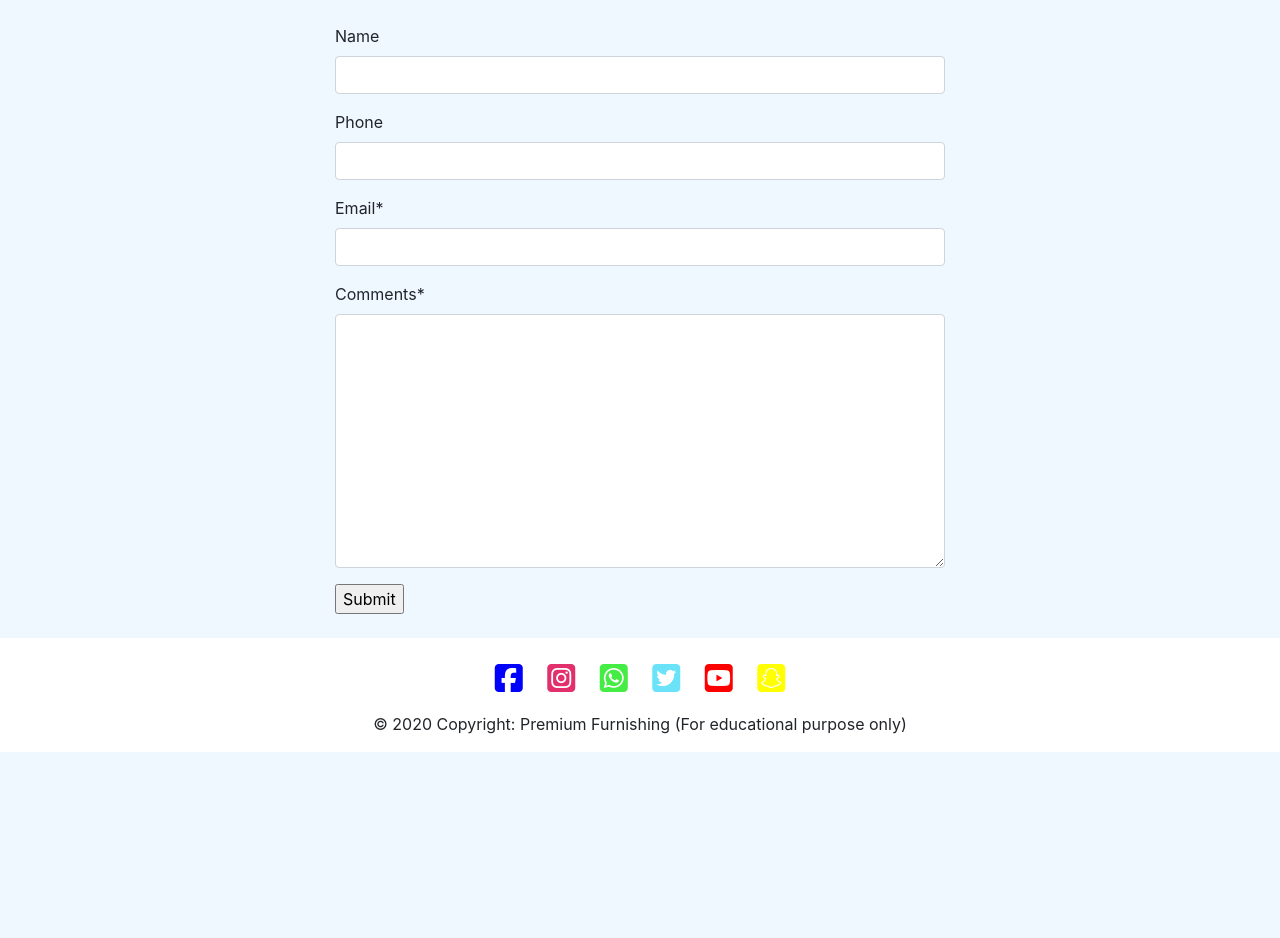
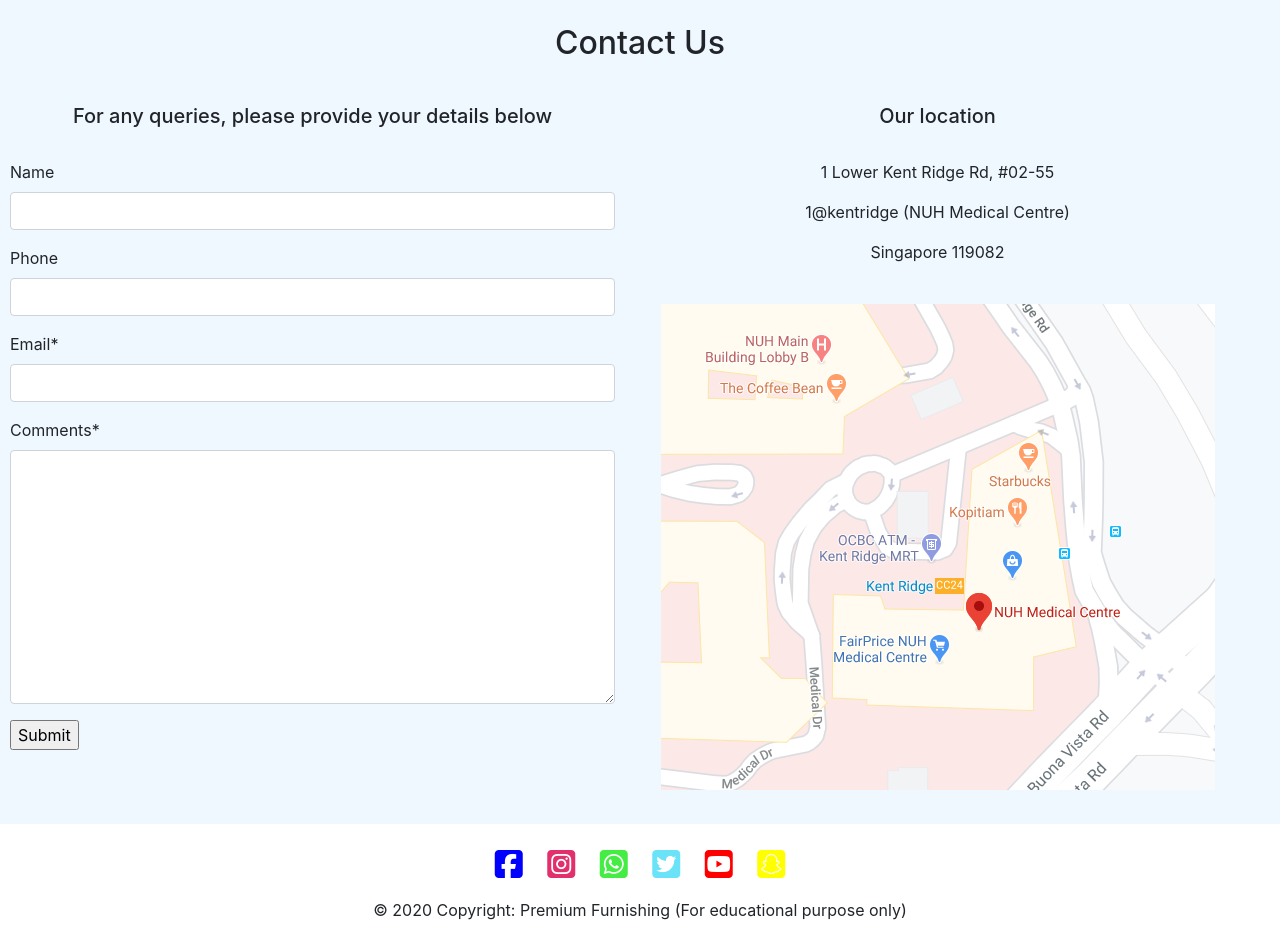
Before and after one commit to blitzace90/project4, a Django app: page /feedback/comment/ in a window 1280 px wide. Shown: the part 86-1024 px from the top of the page. Before the commit the page ends 838 px from the top, so only its background shows below. Run offline with Django 3.2, Linux system fonts and the light colour scheme; some libraries are stand-ins or nearby versions.

Commit message:
update contact us page

```diff
--- a/feedback/templates/feedback/contact.template.html
+++ b/feedback/templates/feedback/contact.template.html
@@ -8,12 +8,27 @@ Contact us
 
 {%block content %}
 <br>
-<div class="container col-6">
-    <form method="POST" id="form">
-        {%csrf_token%}
-        {{form|crispy}}
-	<input type="submit"/>
-    </form>
+<h2 class="text-center">Contact Us</h2>
+<br>
+<div class="container-fluid row">
+    <div class="container col-lg-6 c-details">
+        <h5 class="text-center">For any queries, please provide your details below</h3>
+        <br>
+        <form method="POST" id="form">
+            {%csrf_token%}
+            {{form|crispy}}
+        <input type="submit"/>
+        </form>
+    </div>
+    <div class="container col-lg-6 c-details text-center">
+        <h5>Our location</h5>
+        <br>
+        <p>1 Lower Kent Ridge Rd, #02-55</p>
+        <p>1@kentridge (NUH Medical Centre)</p>
+        <p>Singapore 119082</p>
+        <br>
+        <img src="{% static 'images/googleimages.png' %}" class="img-fluid">
+    </div>
 </div>
 <br>
 {%endblock%}
--- a/furnitures/templates/furnitures/aboutus.template.html
+++ b/furnitures/templates/furnitures/aboutus.template.html
@@ -10,14 +10,14 @@ About us
 <h2 class="text-center">About Us</h2>
 <br>
 <div class="container-fluid row">
-    <div class="container-fluid col-6">
+    <div class="container-fluid col-6-lg col-md-6 col-sm-12">
         <div class="aboutdetails">
             With the rise of the digital age, brick and mortar though is still a must to have however can no longer catch up with the digital age. E-commerce became the in thing and we have decided to use our expertise both in coding and experience in the furniture business industry to build this site to better facilitate buyers looking for premium furnitures among the masses. Our careful selections of imports of these products will guarantee customers' satisfaction.
             <br><br>
             As we are relatively new as well, the amount of product brought in is limited for now, but will slowly expand our range based on customers' feedback and cater to the wants and needs as we progressed and aim to be one of the top platforms for furniture purchases.
         </div>
     </div>
-    <div class="container-fluid col-6">
+    <div class="container-fluid col-6 col-md-6 col-sm-12">
         <img class="img-fluid aboutimg" src="{% static 'images/Aboutus.jpg' %}">
     </div>
 </div>
--- a/static/style.css
+++ b/static/style.css
@@ -44,11 +44,16 @@ body {
 
 .aboutimg {
     padding: 20px;
-    height: 400px;
+    height: 100%;
     display: block;
     margin: 0 auto;
-    width: 100%;
+    width: 500px;
     object-fit: contain;
+}
+
+/* contact us page */
+.c-details {
+    padding: 10px;
 }
 
 
```
Also changed, not shown: static/images/googleimages.png (added).
